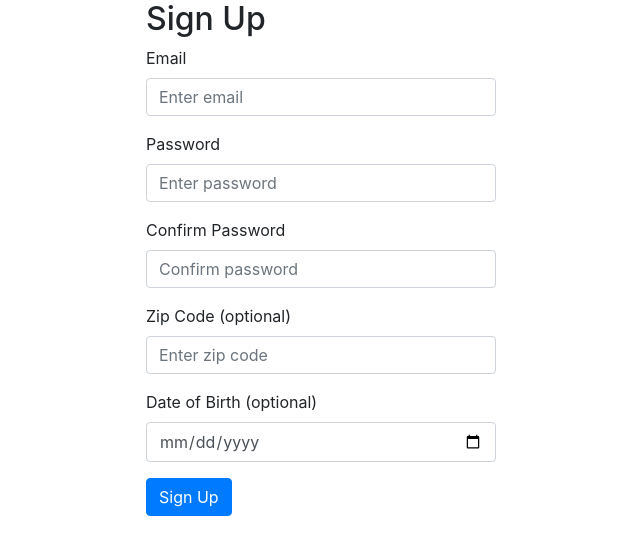
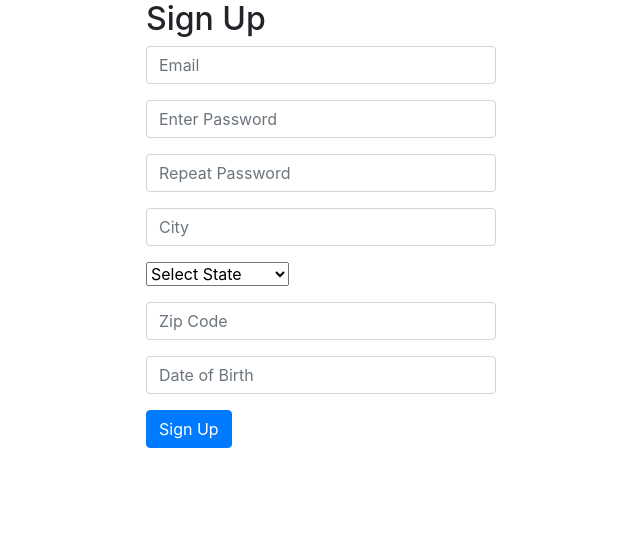
Before and after one commit to joekawa/ALVIN, a Django app: page /mojo/signup in a window 1280 px wide. Shown: the top 555 px of the page, without its empty margins (319-959 px from the left). Run offline with Django 3.2, Linux system fonts and the light colour scheme; some libraries are stand-ins or nearby versions.

Commit message:
fixed issues with signup form

```diff
--- a/base/base/settings.py
+++ b/base/base/settings.py
@@ -18,6 +18,9 @@
 DB_USERNAME = os.getenv('DB_USERNAME')
 DB_PASSWORD = os.getenv('DB_PASSWORD')
 DB_NAME = os.getenv('DB_NAME')
+
+
+os.environ['DJANGO_SETTINGS_MODULE'] = 'base.settings'
 
 # Build paths inside the project like this: os.path.join(BASE_DIR, ...)
 BASE_DIR = os.path.dirname(os.path.dirname(os.path.abspath(__file__)))
--- /dev/null
+++ b/base/mojo_app/forms.py
@@ -0,0 +1,39 @@
+from django.contrib.auth.forms import UserCreationForm
+from django.forms import EmailField, CharField, DateField
+from django.forms import ModelForm ,TextInput, PasswordInput, EmailInput, Select
+from .models import CustomUser, STATES
+from django.contrib.auth import *
+
+class CustomUserCreationForm(UserCreationForm):
+    username = EmailField(required=True,
+                             widget=EmailInput(
+                                attrs={'class': "form-control",
+                                       'placeholder': "Email"}))
+    password1 = CharField(max_length=30, required=True,
+                               widget=PasswordInput(
+                                     attrs={'class': "form-control",
+                                            'placeholder': "Enter Password"}))
+    password2 = CharField(max_length=30, required=True,
+                                widget=PasswordInput(
+                                     attrs={'class': "form-control",
+                                            'placeholder': "Repeat Password"}))
+    city = CharField(max_length=50, required=False,
+                           widget=TextInput(
+                               attrs={'class': "form-control",
+                                      'placeholder': "City"}))
+    state = CharField(max_length=50, required=False,
+                            widget=Select(attrs={'class': ("form-select")},
+                                          choices=STATES))
+    zip_code = CharField(max_length=10, required=False,
+                               widget=TextInput(
+                                   attrs={'class': "form-control",
+                                          'placeholder': "Zip Code"}))
+    dob = DateField(required=False,
+                          widget=TextInput(
+                              attrs={'class': "form-control",
+                                     'placeholder': "Date of Birth"}))
+
+    class Meta:
+        model = CustomUser
+        fields = ('username', 'city', 'state', 'zip_code', 'dob',
+                  'password1', 'password2')
--- a/base/mojo_app/models.py
+++ b/base/mojo_app/models.py
@@ -1,5 +1,60 @@
 from django.contrib.auth.models import AbstractBaseUser, BaseUserManager
 from django.db import models
+
+
+STATES = (
+    ('', 'Select State'),
+    ("AL", "Alabama"),
+    ("AK", "Alaska"),
+    ("AZ", "Arizona"),
+    ("AR", "Arkansas"),
+    ("CA", "California"),
+    ("CO", "Colorado"),
+    ("CT", "Connecticut"),
+    ("DE", "Delaware"),
+    ("FL", "Florida"),
+    ("GA", "Georgia"),
+    ("HI", "Hawaii"),
+    ("ID", "Idaho"),
+    ("IL", "Illinois"),
+    ("IN", "Indiana"),
+    ("IA", "Iowa"),
+    ("KS", "Kansas"),
+    ("KY", "Kentucky"),
+    ("LA", "Louisiana"),
+    ("ME", "Maine"),
+    ("MD", "Maryland"),
+    ("MA", "Massachusetts"),
+    ("MI", "Michigan"),
+    ("MN", "Minnesota"),
+    ("MS", "Mississippi"),
+    ("MO", "Missouri"),
+    ("MT", "Montana"),
+    ("NE", "Nebraska"),
+    ("NV", "Nevada"),
+    ("NH", "New Hampshire"),
+    ("NJ", "New Jersey"),
+    ("NM", "New Mexico"),
+    ("NY", "New York"),
+    ("NC", "North Carolina"),
+    ("ND", "North Dakota"),
+    ("OH", "Ohio"),
+    ("OK", "Oklahoma"),
+    ("OR", "Oregon"),
+    ("PA", "Pennsylvania"),
+    ("RI", "Rhode Island"),
+    ("SC", "South Carolina"),
+    ("SD", "South Dakota"),
+    ("TN", "Tennessee"),
+    ("TX", "Texas"),
+    ("UT", "Utah"),
+    ("VT", "Vermont"),
+    ("VA", "Virginia"),
+    ("WA", "Washington"),
+    ("WV", "West Virginia"),
+    ("WI", "Wisconsin"),
+    ("WY", "Wyoming")
+)
 
 class CustomUserManager(BaseUserManager):
     def create_user(self, email, city, state, dob, password=None):
@@ -47,6 +102,7 @@
         return user
 
 class CustomUser(AbstractBaseUser):
+    __name__ = 'CustomUser'
     email = models.EmailField(unique=True)
     city = models.CharField(max_length=100)
     state = models.CharField(max_length=100)
@@ -80,6 +136,7 @@
         """
         return True
 
+
     @property
     def is_staff(self):
         """
--- a/base/mojo_app/templates/mojo_app/signup.html
+++ b/base/mojo_app/templates/mojo_app/signup.html
@@ -11,26 +11,29 @@
         <div class="row justify-content-center">
             <div class="col-md-4 col-sm-6 col-xs-12">
                 <h2>Sign Up</h2>
-                <form>
+                <form method="post" action="{% url 'create_user' %}">
+                  {% csrf_token %}
+
                     <div class="form-group">
-                        <label for="email">Email</label>
-                        <input type="email" class="form-control" id="email" placeholder="Enter email">
+                        {{ form.username }}
                     </div>
                     <div class="form-group">
-                        <label for="password">Password</label>
-                        <input type="password" class="form-control" id="password" placeholder="Enter password">
+                        {{ form.password1 }}
                     </div>
                     <div class="form-group">
-                        <label for="confirm-password">Confirm Password</label>
-                        <input type="password" class="form-control" id="confirm-password" placeholder="Confirm password">
+                        {{ form.password2 }}
                     </div>
                     <div class="form-group">
-                        <label for="zip-code">Zip Code (optional)</label>
-                        <input type="text" class="form-control" id="zip-code" placeholder="Enter zip code">
+                        {{ form.city }}
                     </div>
                     <div class="form-group">
-                        <label for="date-of-birth">Date of Birth (optional)</label>
-                        <input type="date" class="form-control" id="date-of-birth" placeholder="Enter date of birth">
+                        {{ form.state }}
+                    </div>
+                    <div class="form-group">
+                        {{ form.zip_code }}
+                    </div>
+                    <div class="form-group">
+                        {{ form.dob }}
                     </div>
                     <button type="submit" class="btn btn-primary">Sign Up</button>
                 </form>
--- a/base/mojo_app/urls.py
+++ b/base/mojo_app/urls.py
@@ -4,6 +4,7 @@
 
 urlpatterns = [
   path('', views.index, name='index'),
-  path('login', views.login, name='login'),
+  path('log_in', views.log_in, name='log_in'),
   path('signup', views.signup, name='signup'),
+  path('create_user', views.create_user, name='create_user'),
 ]
--- a/base/mojo_app/views.py
+++ b/base/mojo_app/views.py
@@ -1,5 +1,8 @@
 from django.shortcuts import render, redirect
 from django.http import HttpResponse
+from django.contrib.auth import login
+from .forms import CustomUserCreationForm
+from .models import CustomUser
 # Create your views here.
 
 def index(request):
@@ -10,7 +13,7 @@
 
   return render(request, 'mojo_app/index.html')
 
-def login(request):
+def log_in(request):
   """
   Renders the login page, which contains a form for users to
   submit their email and password.
@@ -22,7 +25,7 @@
     print(password)
     return redirect('index')
 
-  return render(request, 'mojo_app/login.html')
+  return render(request, 'mojo_app/log_in.html')
 
 
 def signup(request):
@@ -31,4 +34,43 @@
   users to submit their name, email, password, confirm password,
   zip code, and date of birth.
   """
-  return render(request, 'mojo_app/signup.html')
+  if request.method == 'POST':
+    form = CustomUserCreationForm(request.POST)
+    for f in form:
+      print(f.name, f.value(), f.errors)
+    if form.is_valid():
+      username = form.cleaned_data.get('username')
+      password = form.cleaned_data.get('password1')
+      zip_code = form.cleaned_data.get('zip_code')
+      state = form.cleaned_data.get('state')
+      city = form.cleaned_data.get('city')
+      dob = form.cleaned_data.get('dob')
+      user = CustomUser.objects.create(username=username,
+                                      password=password,
+                                      city=city,
+                                      state=state,
+                                      zip_code=zip_code,
+                                      dob=dob
+                                      )
+      print("form is valid")
+      user = form.save()
+      login(request, user)
+      return redirect('index')
+    else:
+      print("form is not valid")
+  form = CustomUserCreationForm()
+  return render(request, 'mojo_app/signup.html', {'form': form})
+
+
+def create_user(request):
+    if request.method == 'POST':
+        form = CustomUserCreationForm(request.POST)
+        if form.is_valid():
+            print("form is valid")
+            user = form.save()
+            login(request, user)
+            return redirect('')
+    else:
+        print("form is not valid")
+        form = CustomUserCreationForm()
+    return render(request, 'mojo_app/signup.html', {'form': form})
```
Also changed, not shown: base/mojo_app/templates/mojo_app/index.html (+52 -3 lines), base/mojo_app/templates/mojo_app/log_in.html (renamed from base/mojo_app/templates/mojo_app/login.html).
